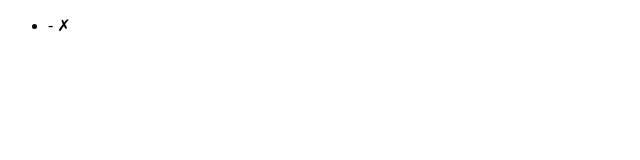
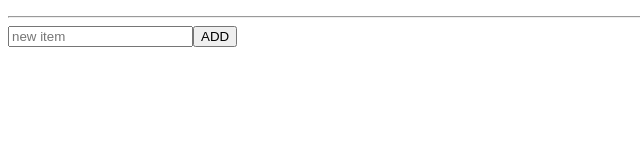
Before and after one commit to SimoneFerrini/vue-todolist, a plain HTML site: page index.html in a window 1280 px wide. Shown: the whole page, without its empty margins (0-640 px from the left). Drawn offline with nearby package versions, Linux system fonts and the light colour scheme.

Commit message:
ended first part

```diff
--- a/index.html
+++ b/index.html
@@ -12,10 +12,13 @@
 
     <div id="app">
         <ul>
-            <li v-for="(item, index) in todosList">
-                {{item.text}} - <span @click="deleteTodo(index)">&cross;</span>
+            <li v-for="(todo, index) in todosList">
+               <span>{{todo.text}}</span> - <span @click="deleteTodo(index)" style="color:red"> &cross;</span>
             </li>
         </ul>
+        <hr>
+        <input v-model="newTodo.text" type="text" placeholder="new item" @keyup.enter="addTodo()">
+        <button @click="addTodo()">ADD</button>
     </div>
 
 
--- a/js/script.js
+++ b/js/script.js
@@ -30,10 +30,36 @@ Buon lavoro e buon divertimento!
 
 const { createApp } = Vue
 
-  createApp({
+createApp({
     data() {
-      return {
-        todosList:[{}],
-      }
+
+
+        return {
+            todosList: [
+            ],
+            newTodo: {
+                text: "",
+                done: false
+            }
+
+        }
+
+    },
+
+    methods: {
+        deleteTodo(indice) {
+            this.todosList.splice(indice, 1);
+        },
+
+        addTodo() {
+            toDo = this.newTodo;
+            this.todosList.push(toDo)
+            this.newTodo={
+                text:"",
+                done:false
+            }
+        }
     }
-  }).mount('#app')
+
+
+}).mount('#app')
```
